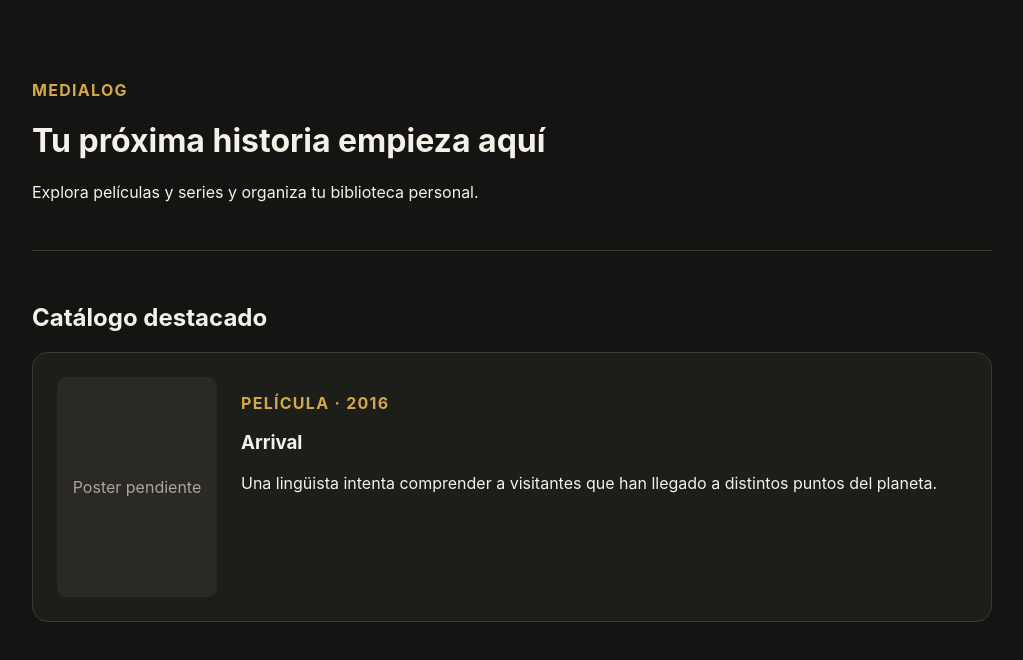
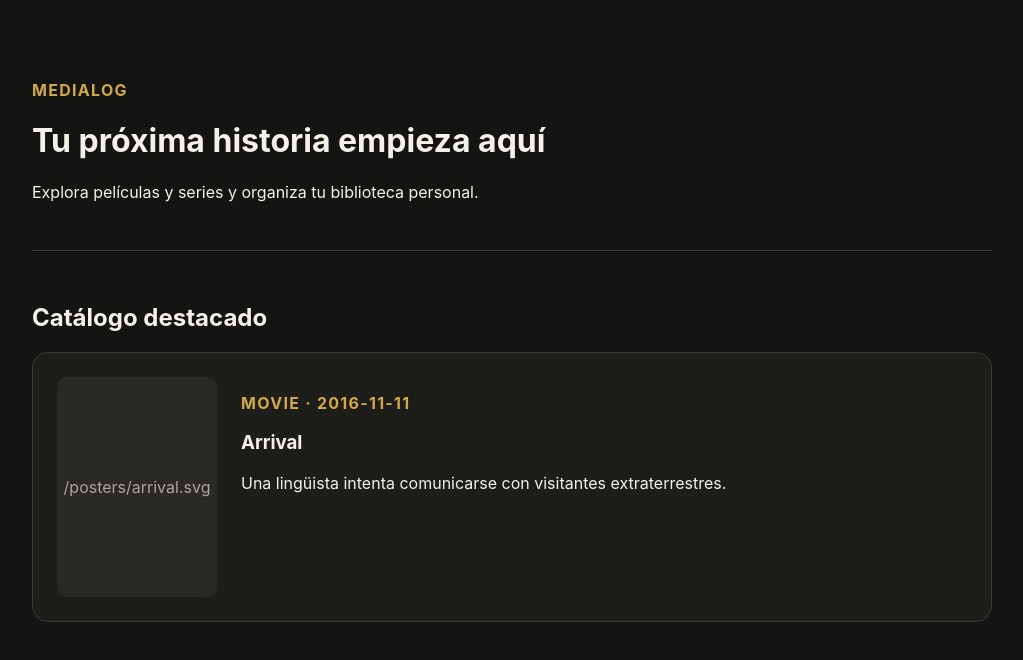
Before and after one commit to crisago11/MediaLog-Bootcamp, a React (Vite) app: page / in a window 1280 px wide. Shown: the top 660 px of the page, without its empty margins (128-1151 px from the left). Built offline with nearby package versions, Linux system fonts and the light colour scheme.

Commit message:
feat(session-02): recibir el primer medio mediante props

```diff
--- a/src/App.tsx
+++ b/src/App.tsx
@@ -1,5 +1,6 @@
 import { AppHeader } from './components/app-header'
 import { MediaCard } from './components/media-card'
+import { mediaItems } from './data/media-items'
 
 function App() {
   return (
@@ -9,7 +10,7 @@ function App() {
       <main className="page-container">
         <h2>Catálogo destacado</h2>
 
-        <MediaCard />
+        <MediaCard data={mediaItems[0]} />
       </main>
     </>
   )
--- a/src/components/media-card.tsx
+++ b/src/components/media-card.tsx
@@ -1,14 +1,19 @@
-export function MediaCard() {
+import type { MediaItem } from '../types/media-item'
+
+type MediaCardProps = {
+  data: MediaItem
+}
+
+export function MediaCard(props: MediaCardProps) {
+  const { data } = props
+
   return (
     <article className="media-card">
-      <div className="media-card__poster">Poster pendiente</div>
+      <div className="media-card__poster">{data.posterUrl}</div>
       <div>
-        <p className="media-card__meta">Película · 2016</p>
-        <h3>Arrival</h3>
-        <p>
-          Una lingüista intenta comprender a visitantes que han llegado a
-          distintos puntos del planeta.
-        </p>
+        <p className="media-card__meta">{data.mediaType} · {data.releaseDate}</p>
+        <h3>{data.title}</h3>
+        <p>{data.description}</p>
       </div>
     </article>
   )
```
Also changed, not shown: 1 other file (tests, documents, lock files or other folders).
